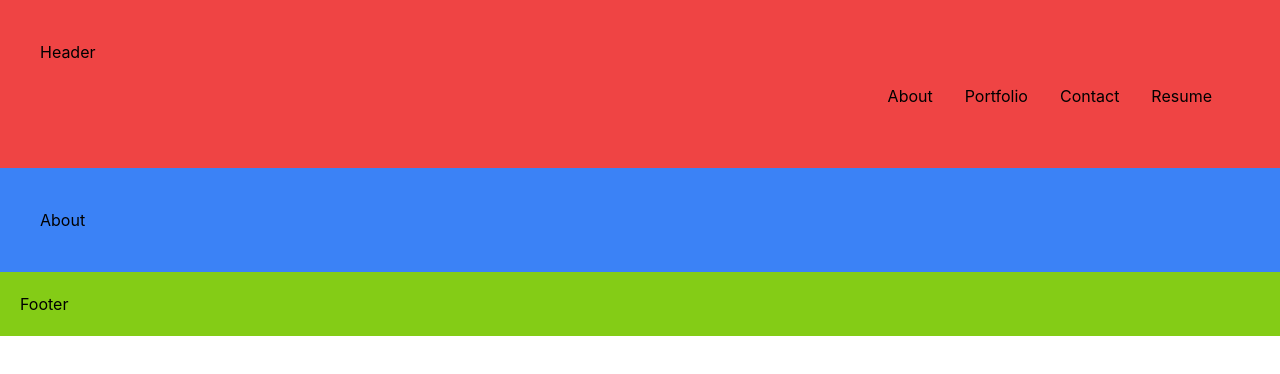
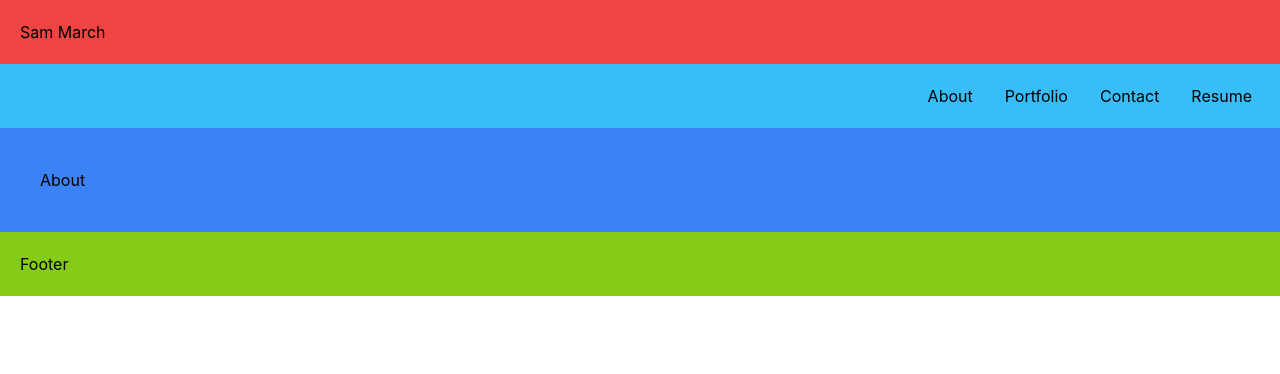
Before and after one commit to SamMarch/20-React-Challenge-React-Portfolio, a React (Create React App) app in the folder portfolio/: page / in a window 1280 px wide. Shown: the top 374 px of the page. Built offline with nearby package versions, Linux system fonts and the light colour scheme.

Commit message:
header styling modified

```diff
--- a/portfolio/src/components/Header.js
+++ b/portfolio/src/components/Header.js
@@ -3,12 +3,14 @@ import Navigation from "./Navigation";
 
 function Header({ currentPage, handlePageChange }) {
   return (
-    <div className="bg-red-500 p-10">
-      <h1>Header</h1>
-      <Navigation
-        currentPage={currentPage}
-        handlePageChange={handlePageChange}
-      />
+    <div>
+      <h1 className="bg-red-500 p-5">Sam March</h1>
+      <div className="bg-sky-400">
+        <Navigation
+          currentPage={currentPage}
+          handlePageChange={handlePageChange}
+        />
+      </div>
     </div>
   );
 }
```
